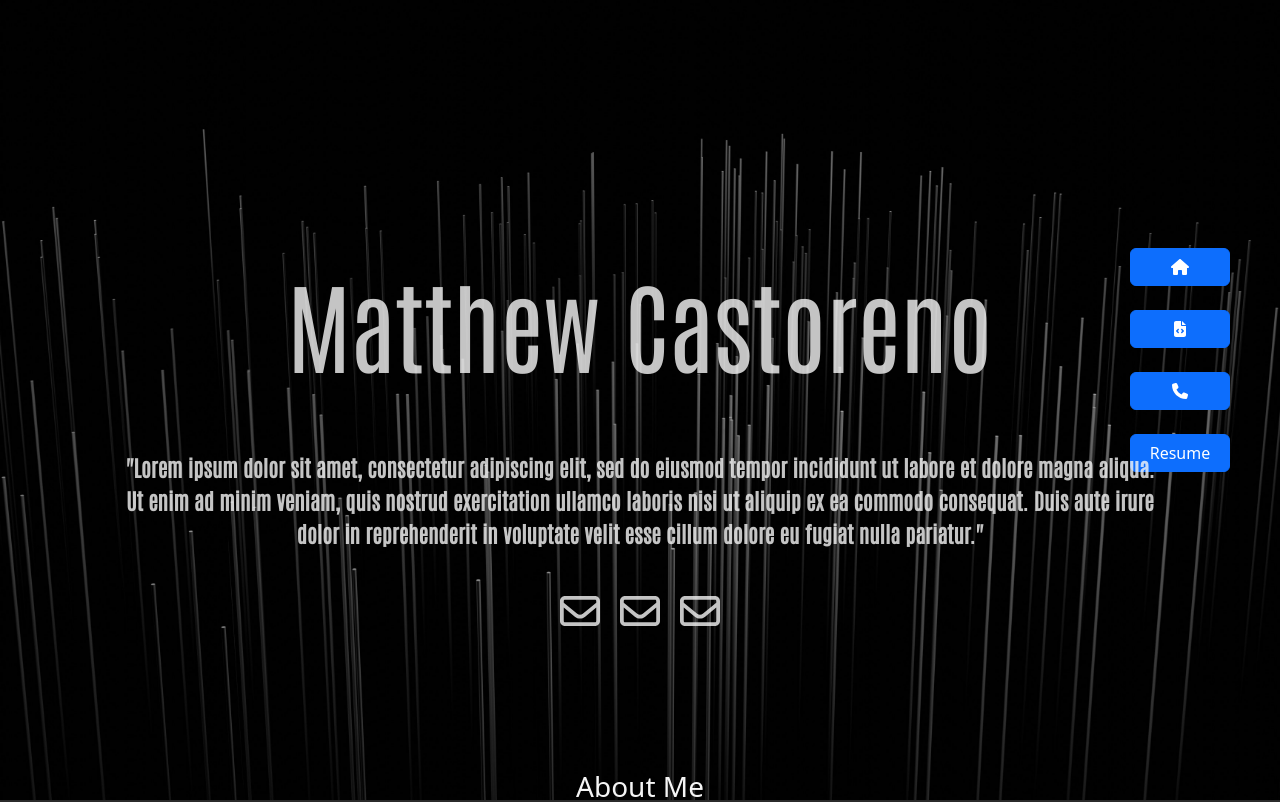
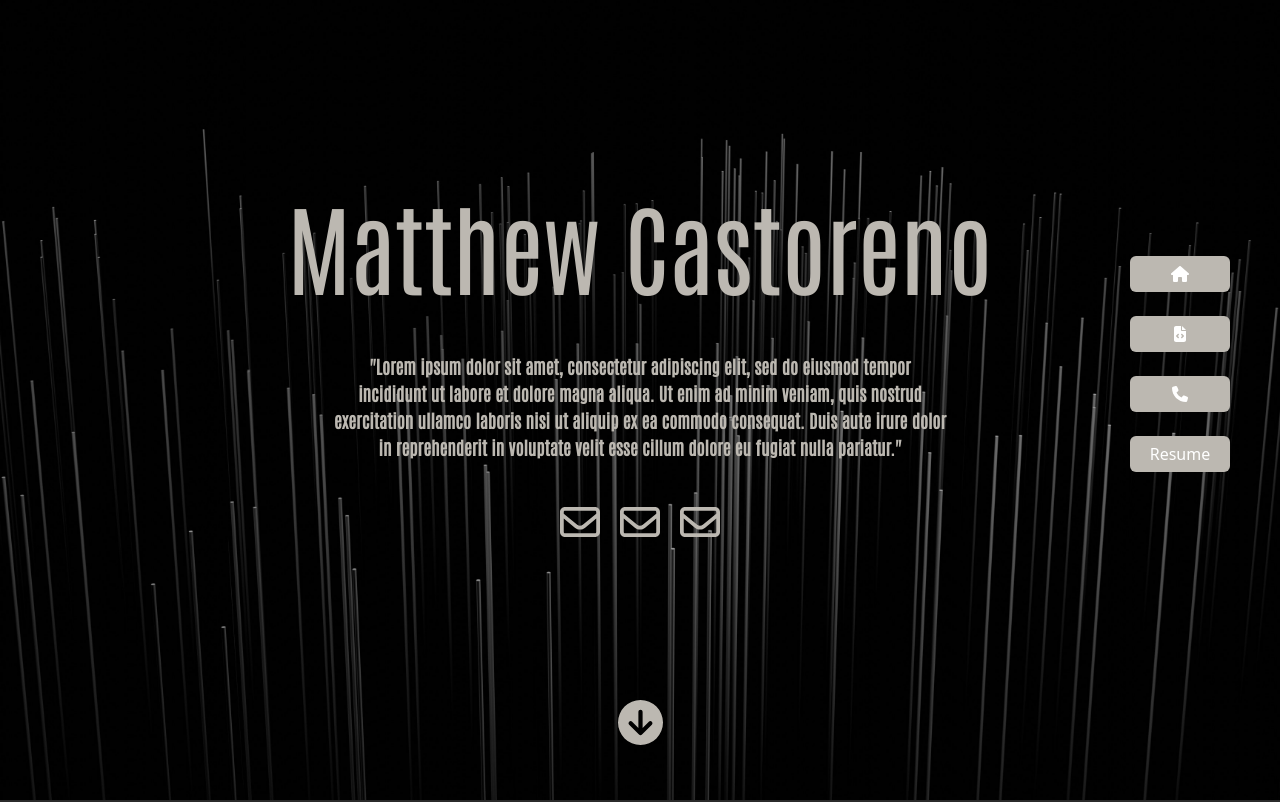
Before and after one commit to Castoreno05/React-Portfolio, a React (Create React App) app: page / in a window 1280 px wide. Shown: the top 802 px of the page. Built offline with nearby package versions, Linux system fonts and the light colour scheme.

Commit message:
Restyled the header and navbar

```diff
--- a/src/app.css
+++ b/src/app.css
@@ -1,3 +1,3 @@
 .App {
-    height: 100vh;
+    height: 100%;
 }
--- a/src/components/Header/Header.css
+++ b/src/components/Header/Header.css
@@ -7,16 +7,18 @@
   border-bottom: opacity .5;
 }
 nav .btn {
+  border: none;
+  background-color: #BCB8B1;
   width: 100px;
 }
 .intro {
   display: inline-block;
   position: relative;
   overflow-x: hidden;
-  top: 30%;
+  top: 20%;
   left: 7.5%;
   width: 85%;
-  height: 450px;
+  height: 500px;
   font-family: 'Antonio', sans-serif;
   font-weight: 600;
 }
@@ -24,35 +26,38 @@ img {
   margin-right: 25px;
 }
 .name {
-  opacity: .8;
-  color: whitesmoke;
+
+  color: #BCB8B1;
   text-align: center;
   font-size: 100px;
   position: relative;
   top: 5%;
 }
 .paragraphDiv {
+  width: 60%;
+  margin: auto;
   position: relative;
-  top: 15%;
+  top: 10%;
   padding: 15px 20px;
 }
 .intro p {
-  opacity: .8;
+
   text-align: center;
-  font-size: 22px;
+  font-size: 18px;
+  font-weight: 600;
   flex-wrap: wrap;
-  color: whitesmoke;
+  color: #BCB8B1;
 }
 .socialLinks {
   display: flex;
   justify-content: center;
   position: relative;
   padding-bottom: 10px;
-  top: 15%;
-  color: whitesmoke;
+  top: 10%;
+  color: #BCB8B1;
 }
 #githubLink, #resumeLink, #linkedinLink {
-  opacity: .8;
+
   width: 40px;
   height: 40px;
   padding: 10px 10px;
@@ -64,10 +69,10 @@ img {
   flex-direction: column;
   align-items: center;
   position: relative;
-  top: 40%;
+  top: 25%;
 }
 .arrowDown {
-  color: whitesmoke;
+  color: #BCB8B1;
 }
 .arrow {
   height: 45px;
--- a/src/components/Header/index.js
+++ b/src/components/Header/index.js
@@ -89,7 +89,6 @@ export default function Header() {
         </div>
       </section>
       <div className="arrowDown">
-        <h3>About Me</h3>
         <Link to="about" spy={true} smooth={true} duration={500}>
           <FontAwesomeIcon
             className="arrow"
```
